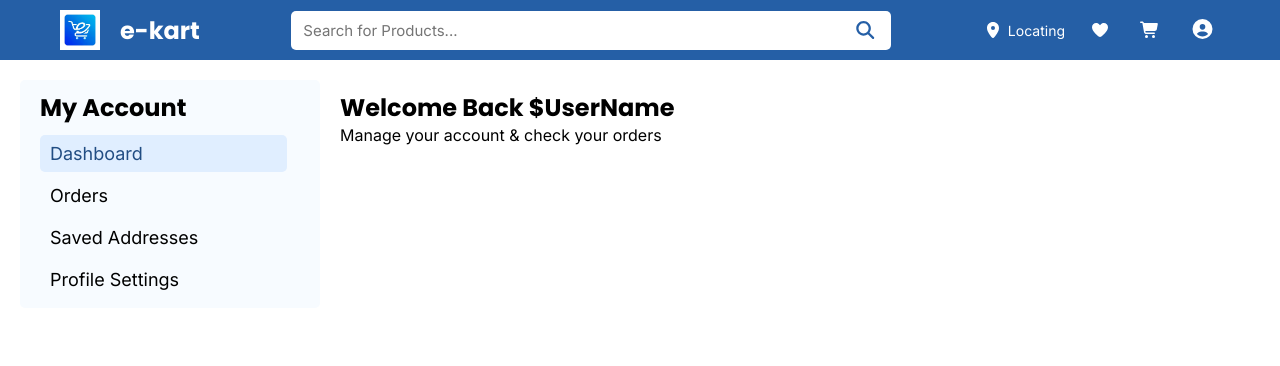
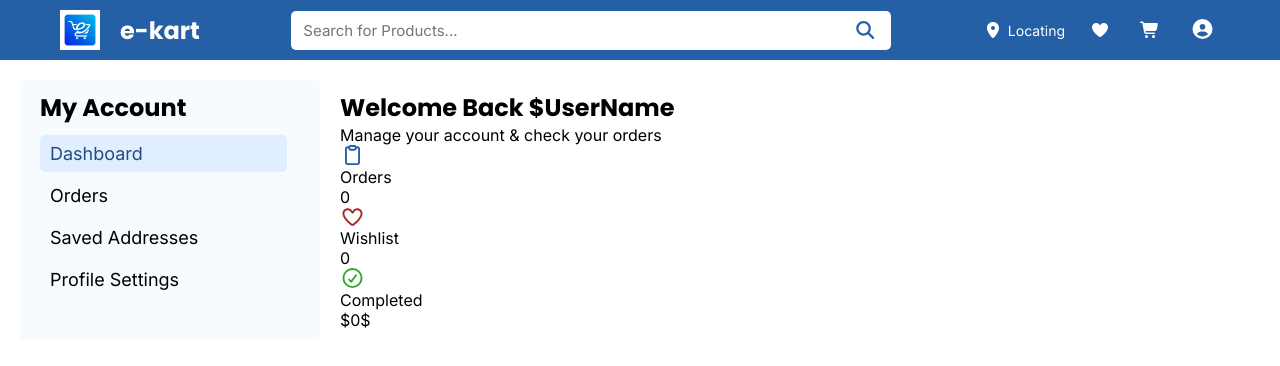
Before and after one commit to Jayanth-br/e-cart-react-app, a React (Vite) app: page /account in a window 1280 px wide. Shown: the top 366 px of the page. Built offline with nearby package versions, Linux system fonts and the light colour scheme; no server answers.

Commit message:
Dashboard section enchaments

```diff
--- a/src/components/account-section/DashboardTab.jsx
+++ b/src/components/account-section/DashboardTab.jsx
@@ -1,9 +1,57 @@
+import { FontAwesomeIcon } from "@fortawesome/react-fontawesome";
+import { useCart } from "../CartContext";
+import { faClipboard, faHeart, faCircleCheck } from "@fortawesome/free-regular-svg-icons";
+import { useWishlist } from "../WishlistContext";
+
 function DashboardTab (){
+
+    const { totalItems } = useCart();
+    const { totalWishlistItems } = useWishlist();
+
     return (
-        <>
-            <h2>Welcome Back $UserName</h2>
-            <p>Manage your account & check your orders</p>
-        </>
+        <section className="dashboard-section">
+            <div>
+                <h2>Welcome Back $UserName</h2>
+                <p>Manage your account & check your orders</p>
+            </div>
+
+            <div>
+                <div className="orders">
+                    <div>
+                        <FontAwesomeIcon icon={faClipboard} style={{ fontSize: "20px", color: "#255fa6" }}/>
+                    </div>
+
+                    <div>
+                        <p>Orders</p>
+                        <p>{totalItems}</p>
+                    </div>
+                </div>
+
+                <div className="wishlist">
+                    <div>
+                        <FontAwesomeIcon icon={faHeart} style={{ fontSize: "20px", color: "#a62525" }}/>
+                    </div>
+
+                    <div>
+                        <p>Wishlist</p>
+                        <p>{totalWishlistItems}</p>
+                    </div>
+                </div>
+
+                <div className="completed">
+                    <div>
+                        <FontAwesomeIcon icon={faCircleCheck} style={{ fontSize: "20px", color: "#32a625" }}/>
+                    </div>
+
+                    <div>
+                        <p>Completed</p>
+                        <p>$0$</p>
+                    </div>
+                </div>
+
+            </div>
+
+        </section>
     )
 }
 export default DashboardTab;
```
